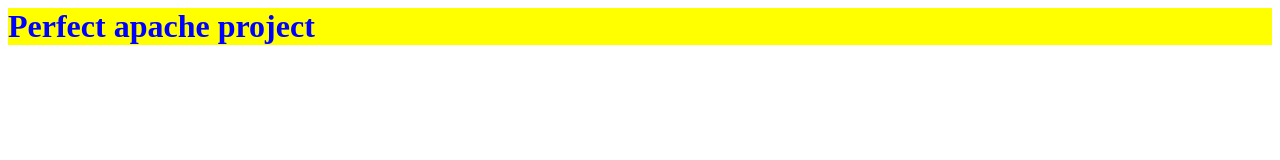
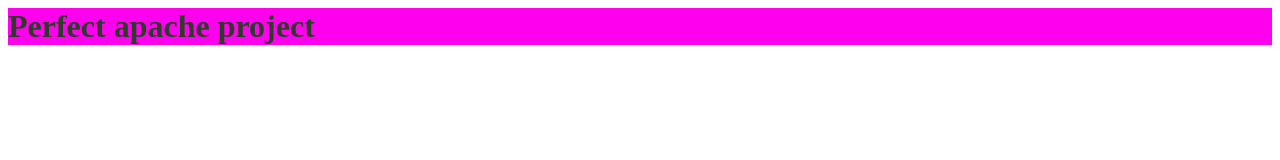
Before and after one commit to vinodhconnects/apache-static-website, a plain HTML site: page index.html in a window 1280 px wide. Drawn offline with Linux system fonts and the light colour scheme.

Commit message:
change-commit

```diff
--- a/style.css
+++ b/style.css
@@ -1,4 +1,4 @@
 h1{
-    color: blue;
-    background-color: yellow;
+    color: rgb(43, 60, 39);
+    background-color: rgb(255, 0, 238);
 }
```
